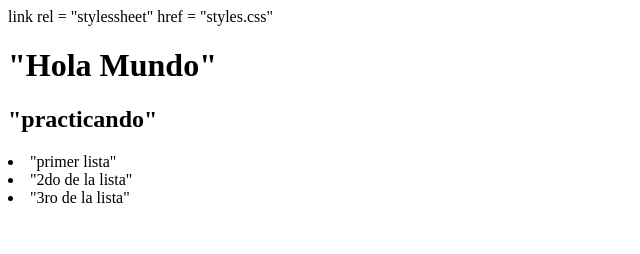
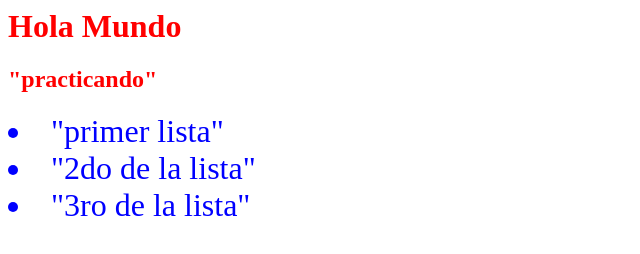
Before and after one commit to Mariana1810/ClaseGit184, a plain HTML site: page index.html in a window 1280 px wide. Shown: the whole page, without its empty margins (0-640 px from the left). Drawn offline with Linux system fonts and the light colour scheme.

Commit message:
mi comentario MM

```diff
--- a/index.html
+++ b/index.html
@@ -3,13 +3,15 @@
     <meta charset="UTF-8">
     <meta http-equiv="X-UA-Compatible" content="IE=edge">
     <meta name="viewport" content="width=, initial-scale=1.0">
-    <title>GitGitHub184</title>
-link rel = "stylessheet" href = "styles.css"
+    <title>este es el titulo GitGitHub184</title>
 
+<link rel="stylesheet" href="styles.css">
 
 </head>
 <body>
-    <h1>"Hola Mundo"</h1>
+    <script src="script.js"></script>
+
+    <h1>Hola Mundo</h1>
     <h2>"practicando"</h2>
     <nav>
         <li>"primer lista"</li>
--- a/script.js
+++ b/script.js
@@ -0,0 +1,3 @@
+let nombre = "Mariana";//esta es una variable de nombre
+console.log (nombre);// con esto se muestra en la consola el nombre
+console.log(typeof(nombre)); // con esto en la consola me muestra que tipo de valor es nombre en este caso string
```
